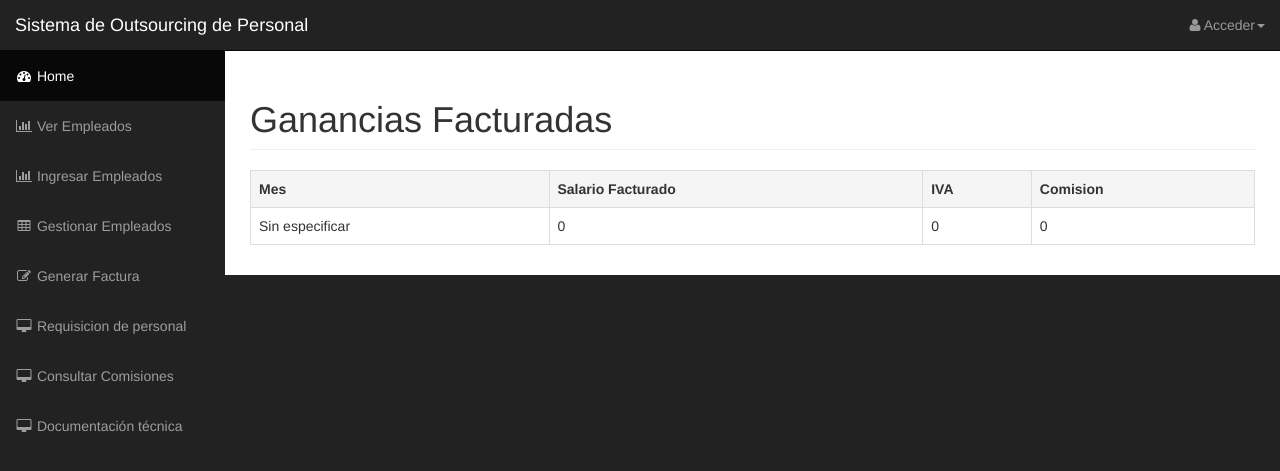
After one commit to montjoile/seminario, a CodeIgniter app: page /database/index.php/start/ganancias in a window 1280 px wide. The commit adds this page. Shown: the top 471 px of the page. Run offline with CodeIgniter, Linux system fonts and the light colour scheme; tables that the repository leaves empty or names only in its code hold one stand-in row (values such as "Sample post"); some libraries are stand-ins or nearby versions.

Commit message:
se añadio reporte de ganancias

```diff
--- a/application/controllers/Start.php
+++ b/application/controllers/Start.php
@@ -156,6 +156,7 @@ class Start extends CI_Controller {
 			$data['contratos'] = $this->Contrato_model->getContratobyEmpresa($empresaid);
 
 			//si no hay empleados contratados por empleador
+			var_dump($data['contratos']);
 			if ($data['contratos'] == null or $data['contratos'] == 0){
 				$this->load->view('head');
 				$this->load->view('navbar');
@@ -180,6 +181,28 @@ class Start extends CI_Controller {
 		    }
 	    }
  	}
+
+
+
+ 	function ganancias(){
+ 		$this->load->helper('url');
+ 		$this->load->helper('form');
+ 		$this->load->library('session');
+ 		$this->load->model('Empleador_model');
+ 		$this->load->model('Empleados_model');
+ 		$this->load->model('Contrato_model');
+ 		$this->load->model('Factura_model');
+ 		$this->load->model('Empresa_model');
+
+ 		$data['ganancias'] = $this->Contrato_model->calcularComisiones();
+ 		$this->load->view('head');
+		$this->load->view('navbar');
+		$this->load->view('menu');
+		$this->load->view('ganancias_view', $data);
+		$this->load->view('js_plugins');
+
+ 	}
+
 
 
 
--- a/application/models/Contrato_model.php
+++ b/application/models/Contrato_model.php
@@ -49,4 +49,18 @@ class Contrato_model extends CI_Model {
     }
 
 
+
+    function calcularComisiones(){
+        $this->db->select("sum(comision) as comision, sum(iva) as iva, sum(salario) as salario, IFNULL(ELT(FIELD(mes,
+       1, 2, 3, 4, 5, 6, 7, 8, 9, 10, 11, 12),'Enero','Febrero','Marzo','Abril',
+       'Mayo','Junio','Julio', 'Agosto', 'Septiembre', 'Octubre', 'Noviembre', 'Diciembre'),
+       'Sin especificar') AS mes");
+        $this->db->from('detalle_factura');
+        $this->db->group_by('mes');
+        $query = $this->db->get();
+        return $query->result();
+    }
+
+
+
 }
--- /dev/null
+++ b/application/views/ganancias_view.php
@@ -0,0 +1,54 @@
+
+
+        <div id="page-wrapper">
+
+            <div class="container-fluid">
+
+                <!-- Page Heading -->
+                <div class="row">
+                    <div class="col-lg-12">
+                        <h1 class="page-header">
+                            Ganancias Facturadas
+                        </h1>
+
+
+
+
+
+
+<table class="table table-bordered">
+<tr class="active"><th>Mes </th><th> Salario Facturado </th><th> IVA </th> <th> Comision </th></tr>
+<?php foreach($ganancias as $item):?>
+<tr>
+<td><?= $item->mes ?></td>
+<td><?= $item->salario ?></td>
+<td><?= $item->iva ?></td>
+<td><?= $item->comision ?></td>
+
+</tr>
+<?php endforeach;?>
+</table>
+
+
+
+
+
+
+                </div>
+
+
+
+            </div>
+            <!-- /.container-fluid -->
+
+        </div>
+        <!-- /#page-wrapper -->
+
+    </div>
+    <!-- /#wrapper -->
+
+
+
+</body>
+
+</html>
--- a/application/views/menu.php
+++ b/application/views/menu.php
@@ -20,6 +20,9 @@
                         <a href="<?php echo site_url('start/requerir_empleados')?>"><i class="fa fa-fw fa-desktop"></i> Requisicion de personal</a>
                     </li>
                     <li>
+                        <a href="<?php echo site_url('start/ganancias')?>"><i class="fa fa-fw fa-desktop"></i> Consultar Comisiones</a>
+                    </li>
+                    <li>
                         <a href="<?php echo base_url(); ?>assets/documentacion.pdf"><i class="fa fa-fw fa-desktop"></i> Documentación técnica</a>
                     </li>
 
```
